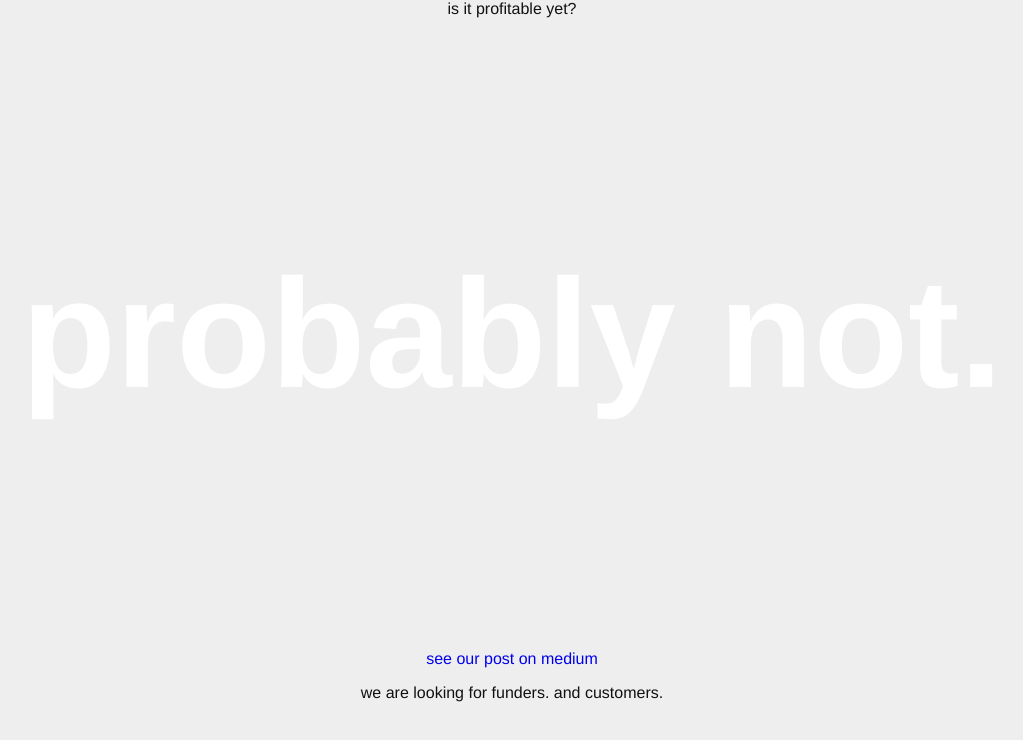
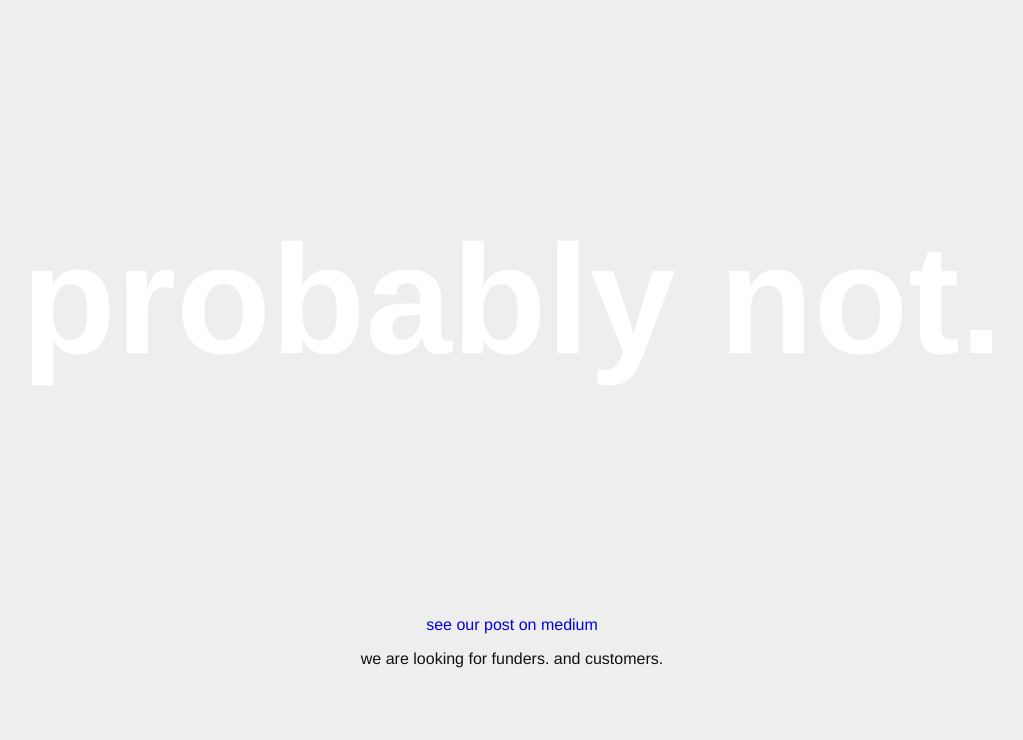
Before and after one commit to ISITPY/isitprofitableyet.com, a plain HTML site: page index.html in a window 1280 px wide. Shown: the whole page, without its empty margins (128-1151 px from the left). Drawn offline with Linux system fonts and the light colour scheme.

Commit message:
under top

```diff
--- a/index.html
+++ b/index.html
@@ -39,7 +39,6 @@
     }
   </style>
   <body>
-    <p>is it profitable yet?</p>
     <div class="centered">
       <h1>probably not.</h1>
     </div>
```
